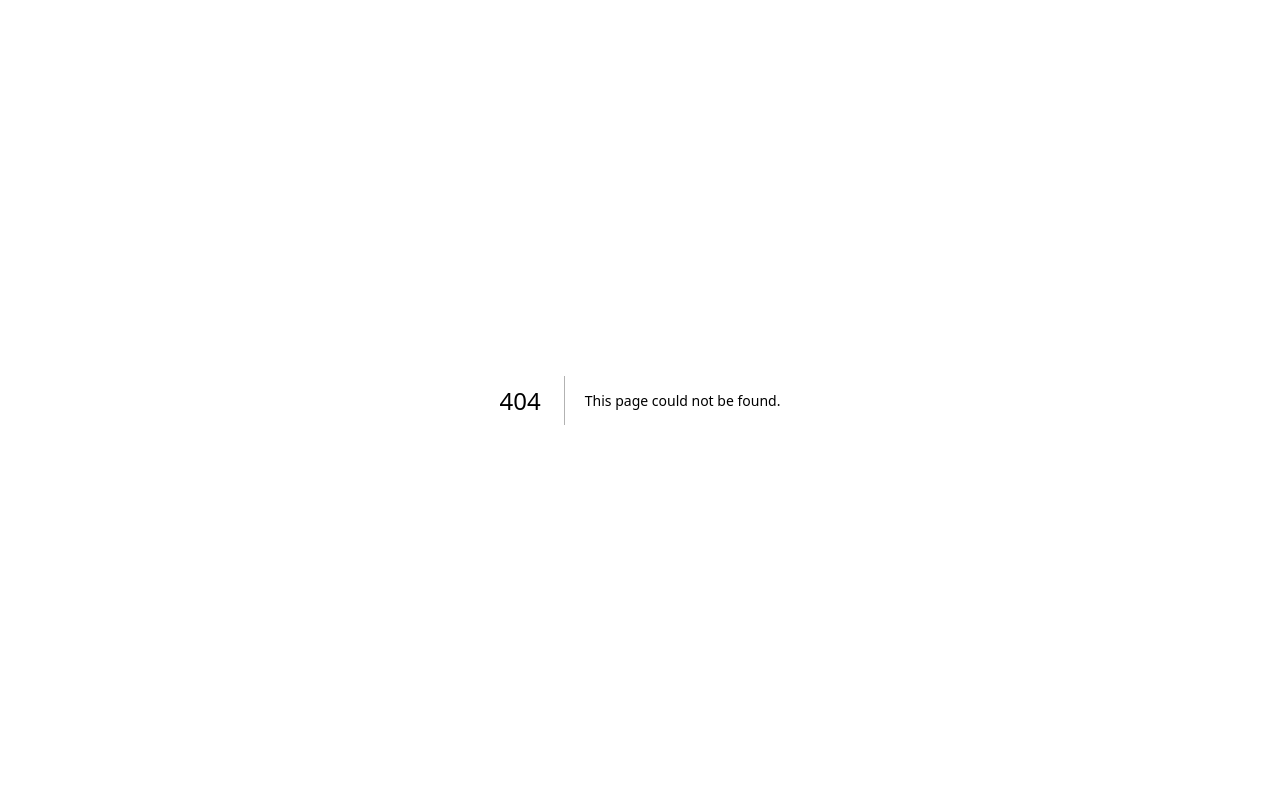
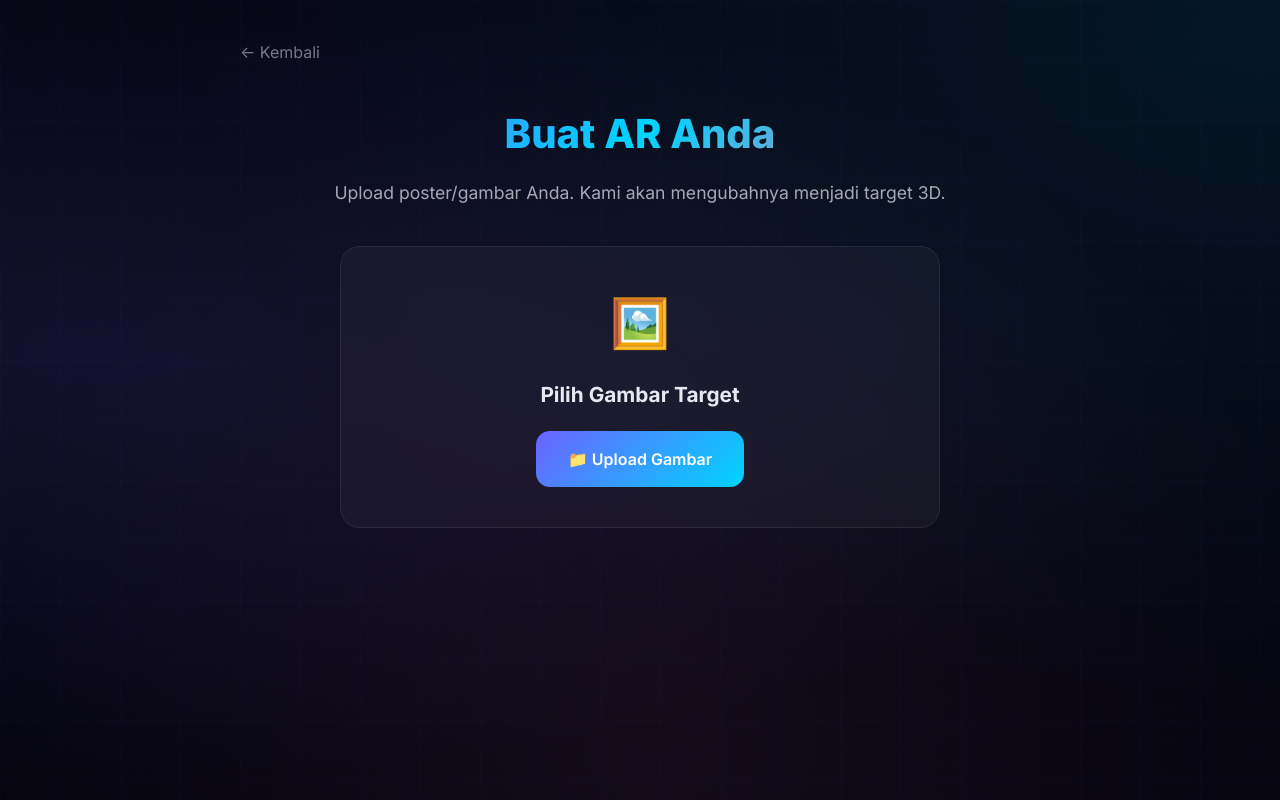
Before and after one commit to David-Asli/3D-KKN, a Next.js app: page /create in a window 1280 px wide. Before the commit this address had no page. Built offline with nearby package versions, Linux system fonts and the light colour scheme.

Commit message:
Implement dynamic AR with ImgBB integration

```diff
--- a/src/app/ar/page.tsx
+++ b/src/app/ar/page.tsx
@@ -1,9 +1,9 @@
 "use client";
 
 import { useEffect, useState, Suspense } from "react";
+import { useSearchParams } from "next/navigation";
 import dynamic from "next/dynamic";
-import QRCode from "qrcode";
-import { compileImageTarget } from "../lib/compiler";
+import { compileImageTarget, imageDataUrlToHTMLImage } from "../lib/compiler";
 
 const ARScene = dynamic(() => import("../components/ARScene"), {
   ssr: false,
@@ -46,34 +46,32 @@ function LoadingScreen() {
 }
 
 function ARPageContent() {
+  const searchParams = useSearchParams();
+  const imgUrl = searchParams.get("img");
+
   const [loading, setLoading] = useState(true);
   const [progress, setProgress] = useState(0);
   const [compiledData, setCompiledData] = useState<ArrayBuffer | null>(null);
   const [compiledImageSrc, setCompiledImageSrc] = useState<string | null>(null);
 
-  // Generate QR Code dynamically and compile it into a target
+  // Generate or Load target dynamically
   useEffect(() => {
     let isCancelled = false;
 
     const prepareTarget = async () => {
       try {
-        const url = `${window.location.origin}/ar`;
+        if (!imgUrl) {
+          // If no custom image provided, we just exit loading and let it fallback to default target
+          setLoading(false);
+          return;
+        }
 
-        // Generate QR code data URL
-        const dataUrl = await QRCode.toDataURL(url, {
-          width: 512,
-          margin: 2,
-          color: { dark: "#000000", light: "#ffffff" },
-        });
+        setCompiledImageSrc(imgUrl);
 
+        // Load into HTML Image with CORS enabled
+        const img = await imageDataUrlToHTMLImage(imgUrl);
         if (isCancelled) return;
-        setCompiledImageSrc(dataUrl);
 
-        // Load into HTML Image
-        const img = new Image();
-        img.onload = async () => {
-          if (isCancelled) return;
-          try {
         // Compile to .mind format
         const mindBuffer = await compileImageTarget(img, (p) => {
           setProgress(Math.round(p * 100));
@@ -83,13 +81,7 @@ function ARPageContent() {
         setCompiledData(mindBuffer);
         setLoading(false);
       } catch (err) {
-            console.error("Compile error:", err);
-            setLoading(false);
-          }
-        };
-        img.src = dataUrl;
-      } catch (err) {
-        console.error("QR Code generation error:", err);
+        console.error("Target compilation error:", err);
         setLoading(false);
       }
     };
@@ -99,7 +91,7 @@ function ARPageContent() {
     return () => {
       isCancelled = true;
     };
-  }, []);
+  }, [imgUrl]);
 
   // Show compiling progress
   if (loading) {
@@ -144,7 +136,7 @@ function ARPageContent() {
           }}
         />
         <p style={{ fontSize: "1.1rem", fontWeight: 600 }}>
-          Menganalisis QR Code... {progress}%
+          Menganalisis Gambar Target... {progress}%
         </p>
         <div
           style={{
@@ -173,7 +165,7 @@ function ARPageContent() {
     );
   }
 
-  // Render AR Scene
+  // Render AR Scene with custom target
   if (compiledData) {
     return (
       <ARScene
@@ -183,8 +175,8 @@ function ARPageContent() {
     );
   }
 
-  // Fallback if something failed
-  return <LoadingScreen />;
+  // Fallback to default demo target
+  return <ARScene mindSrc="/targets.mind" />;
 }
 
 export default function ARPage() {
--- /dev/null
+++ b/src/app/create/page.tsx
@@ -0,0 +1,140 @@
+"use client";
+
+import { useState } from "react";
+import Link from "next/link";
+import QRCodeDisplay from "../components/QRCodeDisplay";
+
+const IMGBB_API_KEY = "4e6c1e8e810c3cea1e4d2003401261ee";
+
+export default function CreateAR() {
+  const [loading, setLoading] = useState(false);
+  const [arUrl, setArUrl] = useState<string | null>(null);
+  const [targetImage, setTargetImage] = useState<string | null>(null);
+  const [error, setError] = useState<string | null>(null);
+
+  const handleImageUpload = async (e: React.ChangeEvent<HTMLInputElement>) => {
+    const file = e.target.files?.[0];
+    if (!file) return;
+
+    setLoading(true);
+    setError(null);
+    setArUrl(null);
+
+    // Create a local preview immediately
+    const localUrl = URL.createObjectURL(file);
+    setTargetImage(localUrl);
+
+    try {
+      // Prepare form data for ImgBB
+      const formData = new FormData();
+      formData.append("image", file);
+
+      // Upload to ImgBB
+      const response = await fetch(`https://api.imgbb.com/1/upload?key=${IMGBB_API_KEY}`, {
+        method: "POST",
+        body: formData,
+      });
+
+      const data = await response.json();
+
+      if (data.success) {
+        const cloudImageUrl = data.data.url;
+        // Generate the dynamic AR URL
+        const generatedUrl = `${window.location.origin}/ar?img=${encodeURIComponent(cloudImageUrl)}`;
+        setArUrl(generatedUrl);
+      } else {
+        setError("Gagal meng-upload gambar ke server. Coba lagi.");
+      }
+    } catch (err) {
+      console.error(err);
+      setError("Terjadi kesalahan jaringan.");
+    }
+
+    setLoading(false);
+  };
+
+  return (
+    <>
+      <div className="bg-gradient-animated" />
+      <div className="grid-overlay" />
+
+      <div style={{ position: "relative", zIndex: 1, minHeight: "100vh", padding: "40px 24px" }}>
+        <div style={{ maxWidth: "800px", margin: "0 auto" }}>
+
+          <div style={{ display: "flex", alignItems: "center", gap: "16px", marginBottom: "40px" }}>
+            <Link href="/" style={{ color: "rgba(232,232,240,0.5)", textDecoration: "none" }}>
+              ← Kembali
+            </Link>
+          </div>
+
+          <div style={{ textAlign: "center", marginBottom: "40px" }}>
+            <h1 className="gradient-text" style={{ fontSize: "2.5rem", fontWeight: 800, marginBottom: "16px" }}>
+              Buat AR Anda
+            </h1>
+            <p style={{ color: "rgba(232,232,240,0.7)", fontSize: "1.1rem" }}>
+              Upload poster/gambar Anda. Kami akan mengubahnya menjadi target 3D.
+            </p>
+          </div>
+
+          <div className="glass-card fade-in" style={{ padding: "40px", textAlign: "center", maxWidth: "600px", margin: "0 auto" }}>
+            {!arUrl ? (
+              <>
+                <div style={{ fontSize: "3rem", marginBottom: "20px" }}>🖼️</div>
+                <h2 style={{ fontSize: "1.3rem", fontWeight: 700, marginBottom: "20px" }}>
+                  Pilih Gambar Target
+                </h2>
+
+                {error && (
+                  <div style={{ background: "rgba(255, 50, 50, 0.1)", padding: "12px", borderRadius: "8px", color: "#ff8888", marginBottom: "20px", fontSize: "0.9rem" }}>
+                    {error}
+                  </div>
+                )}
+
+                <label
+                  style={{
+                    display: "inline-block",
+                    padding: "16px 32px",
+                    background: loading ? "rgba(255,255,255,0.1)" : "linear-gradient(135deg, #6c63ff, #00d4ff)",
+                    color: "white",
+                    fontWeight: 600,
+                    borderRadius: "14px",
+                    cursor: loading ? "not-allowed" : "pointer",
+                    transition: "all 0.3s",
+                    opacity: loading ? 0.7 : 1,
+                  }}
+                >
+                  {loading ? "Meng-upload ke Internet..." : "📁 Upload Gambar"}
+                  <input
+                    type="file"
+                    accept="image/png,image/jpeg,image/webp"
+                    onChange={handleImageUpload}
+                    style={{ display: "none" }}
+                    disabled={loading}
+                  />
+                </label>
+
+                {loading && (
+                  <p style={{ marginTop: "20px", fontSize: "0.9rem", color: "rgba(232,232,240,0.5)" }}>
+                    Sedang memproses gambar Anda agar bisa diakses dari HP mana pun...
+                  </p>
+                )}
+              </>
+            ) : (
+              <div className="fade-in">
+                <QRCodeDisplay url={arUrl} targetImage={targetImage || undefined} />
+                <button
+                  onClick={() => { setArUrl(null); setTargetImage(null); }}
+                  className="btn-secondary"
+                  style={{ marginTop: "20px", width: "100%" }}
+                >
+                  Buat AR Lainnya
+                </button>
+              </div>
+            )}
+          </div>
+
+        </div>
+      </div>
+    </>
+  );
+}
--- a/src/app/lib/compiler.ts
+++ b/src/app/lib/compiler.ts
@@ -63,6 +63,7 @@ export function imageFileToHTMLImage(file: File): Promise<HTMLImageElement> {
 export function imageDataUrlToHTMLImage(dataUrl: string): Promise<HTMLImageElement> {
   return new Promise((resolve, reject) => {
     const img = new Image();
+    img.crossOrigin = "anonymous";
     img.onload = () => resolve(img);
     img.onerror = () => reject(new Error("Failed to load image"));
     img.src = dataUrl;
--- a/src/app/page.tsx
+++ b/src/app/page.tsx
@@ -119,12 +119,12 @@ export default function Home() {
             </div>
 
             {/* Manual button for testing on mobile */}
-            <div className="fade-in fade-in-delay-3" style={{ marginTop: "20px" }}>
-              <p style={{ color: "rgba(232,232,240,0.4)", fontSize: "0.85rem", marginBottom: "10px" }}>
-                Atau jika Anda sedang membuka ini di HP:
-              </p>
+            <div className="fade-in fade-in-delay-3" style={{ marginTop: "20px", display: "flex", gap: "16px", flexWrap: "wrap", justifyContent: "center" }}>
+              <Link href="/create" className="btn-primary" style={{ padding: "10px 24px", fontSize: "0.9rem" }}>
+                📸 Buat AR Anda
+              </Link>
               <Link href="/ar" className="btn-secondary" style={{ padding: "10px 24px", fontSize: "0.9rem" }}>
-                Buka Kamera AR Langsung
+                Buka Kamera AR
               </Link>
             </div>
           </div>
```
Lines whose indentation alone changed are shown as unchanged.
